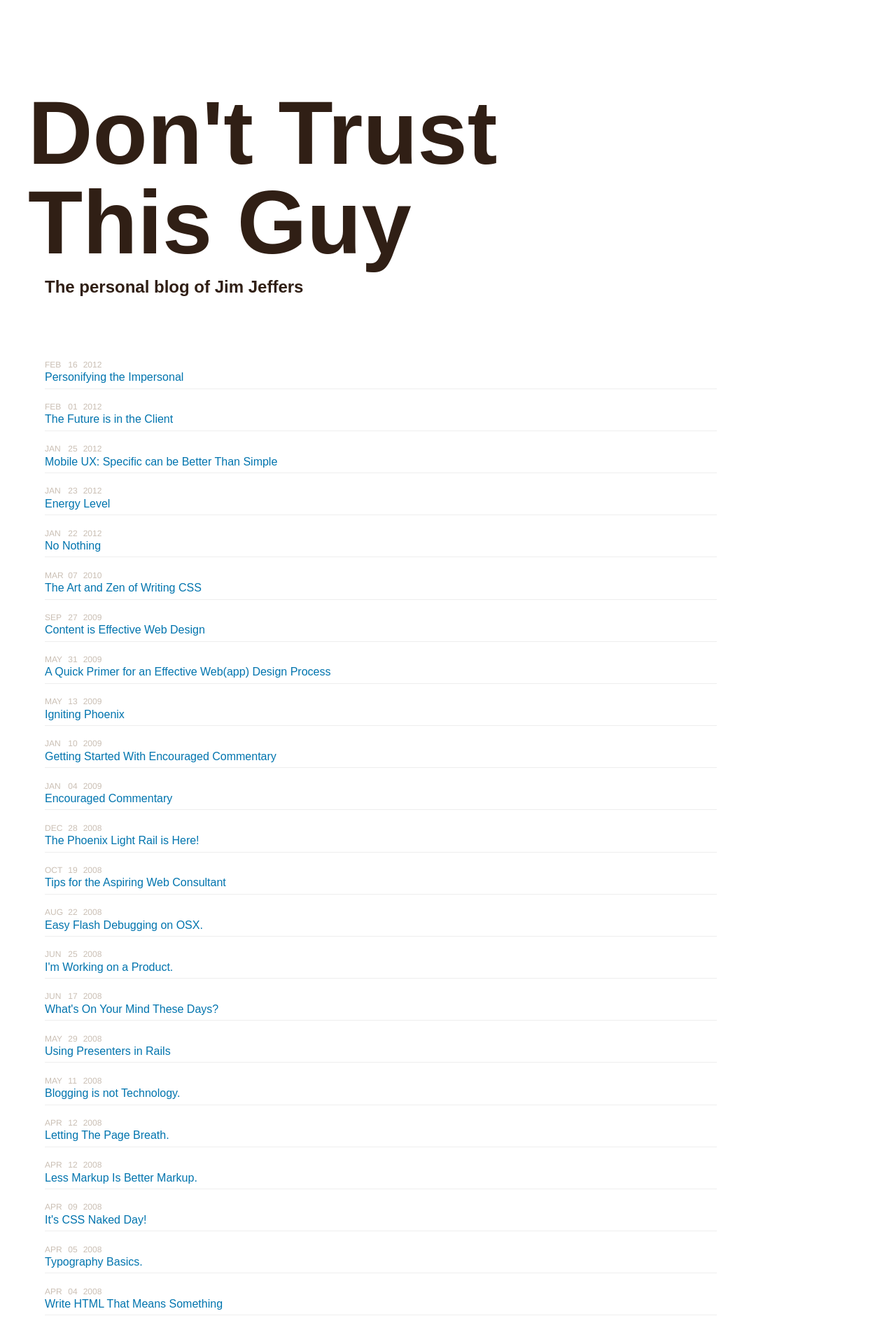
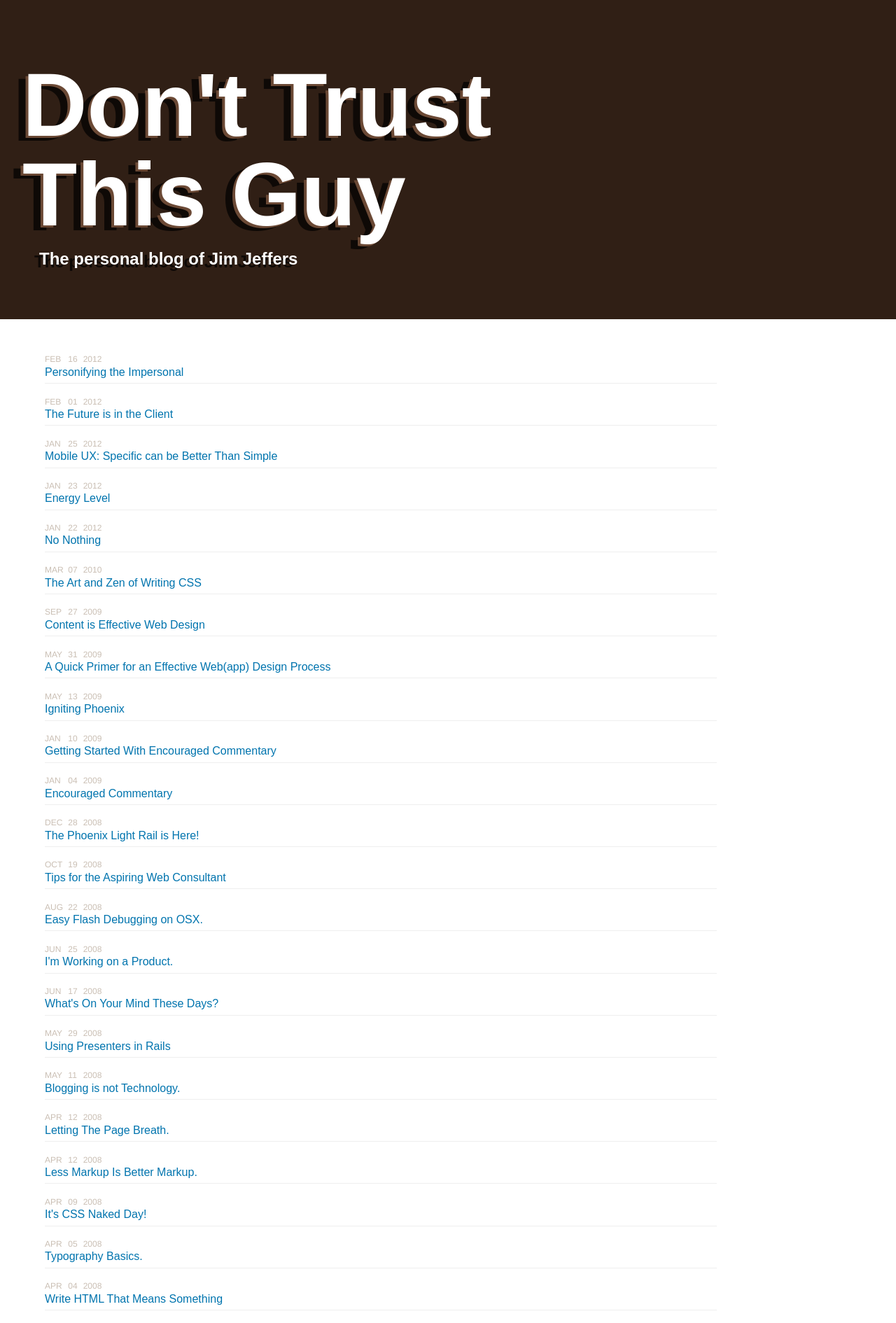
Before and after one commit to jimjeffers/DTTG-Jekyll, a Jekyll site: the page built from index.html, in a window 1280 px wide. Shown: the top 1890 px of the page at 70% size. Built offline with Jekyll 4.4.1, drawn with Linux system fonts in a browser that asks for light colours; the list of posts is cut into pages by our own code.

Commit message:
Updated style for home screen.

```diff
--- a/index.html
+++ b/index.html
@@ -3,7 +3,7 @@ layout: page
 title: The personal blog of Jim Jeffers
 ---
 
-<header>
+<header id="splash">
   <hgroup>
     <h1>Don't Trust This Guy</h1>
     <h2>The personal blog of Jim Jeffers</h2>
@@ -14,12 +14,14 @@ title: The personal blog of Jim Jeffers
   <ul class="archives">
     {% for post in paginator.posts %}
       <li class="post">
+        <article>
           <span class="date">
              <span class="month">{{ post.date | date:'%b' }}</span>
              <span class="day">{{ post.date | date:'%d'}}</span>
              <span class="year">{{ post.date | date:'%Y' }}</span>
           </span>
           <a href="{{ post.url }}">{{ post.title }}</a>
+        </article>
        </li>
     {% endfor %}
   </ul>
--- a/stylesheets/screen.css
+++ b/stylesheets/screen.css
@@ -28,6 +28,29 @@ header h1 a:visited,
 header h2 {
   color: #301f15;
   margin: -3em 0 3em 1em;
+}
+
+header#splash {
+  background: #301f15;
+  left: 0;
+  position: absolute;
+  right: 0;
+  top: 0;
+  z-index: 0;
+}
+
+header#splash h1,
+header#splash h2 {
+  color: #fff;
+  text-shadow: -4px 3px 0 #6b4935, -14px 7px 0 #0e0906;
+}
+
+header#splash h2 {
+  text-shadow: -7px 4px 0 #0e0906;
+}
+
+header#splash hgroup {
+  margin-left: 4rem;
 }
 
 time {
@@ -216,6 +239,14 @@ pre {
     font-size: 1em;
   }
 
+  header#splash hgroup {
+    margin-left: 1rem;
+  }
+
+  .archives {
+    margin-top: 13rem;
+  }
+
   #posts_nav li,
   #posts_nav li img {
     display: block;
@@ -290,6 +321,14 @@ pre {
     margin: -3em 0 3em 0.7em;
   }
 
+  header#splash hgroup {
+    margin-left: 2rem;
+  }
+
+  .archives {
+    margin-top: 21rem;
+  }
+
   .no-touch #posts_nav li,
   .no-touch #posts_nav li img {
     display: block;
@@ -336,6 +375,7 @@ pre {
   }
 
   .archives {
+    margin-top: 28rem;
     margin-left: 1.5em;
     margin-right: 1.5em;
   }
```
Also changed, not shown: 6 other files. Lines whose indentation alone changed are shown as unchanged.
